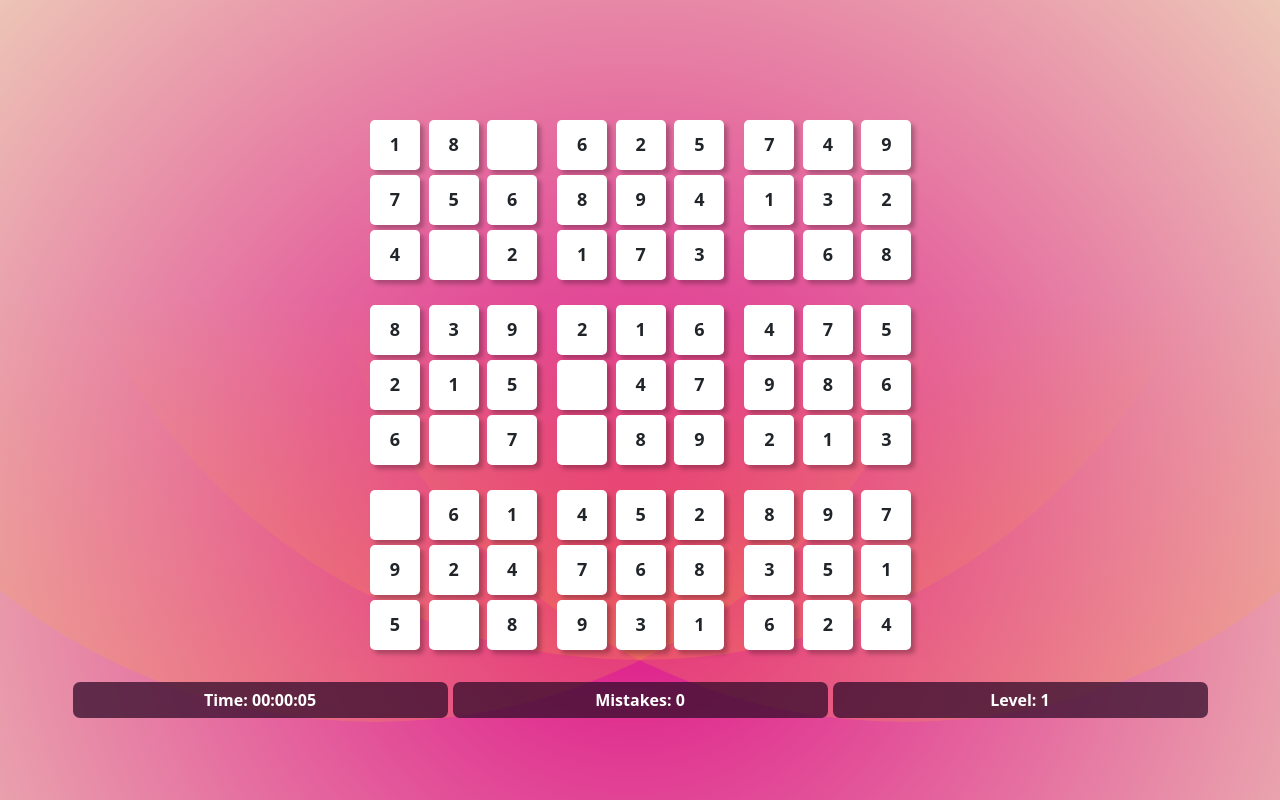
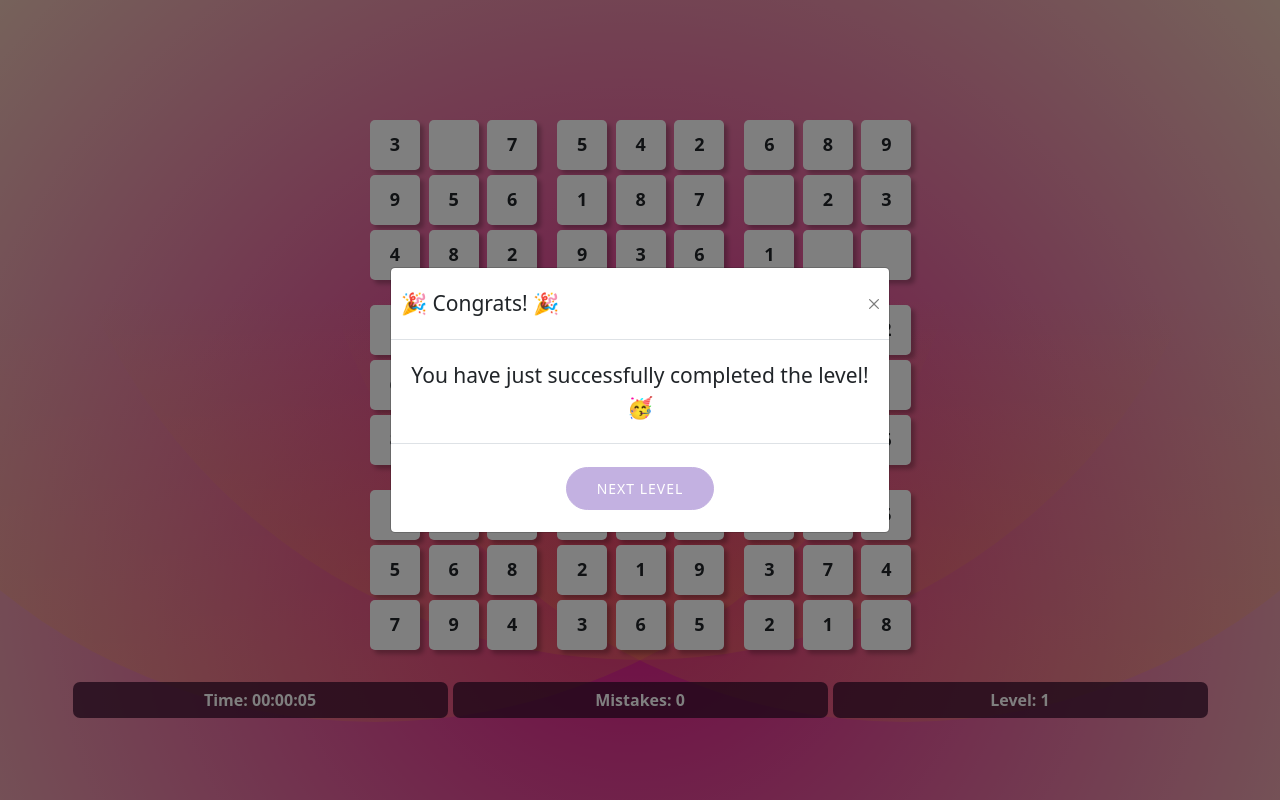
Before and after one commit to jklis2/Logic_Games_4Fun, a React (Create React App) app in the folder LogicGames4Fun/Client/: page /games/sudoku in a window 1280 px wide. Built offline with nearby package versions, Linux system fonts and the light colour scheme; no server answers.

Commit message:
Add storing score in sudoku

```diff
--- a/LogicGames4Fun/Client/src/Component/Games/Sudoku/SudokuGame.jsx
+++ b/LogicGames4Fun/Client/src/Component/Games/Sudoku/SudokuGame.jsx
@@ -7,15 +7,16 @@ import SudokuModal from "./SudokuModal";
 import ReactDOM from "react-dom";
 import Badge from "react-bootstrap/Badge";
 import { useTranslation } from "react-i18next";
+import { useScore } from "../../../Hooks/useScore";
 
 export const SudokuGame = () => {
   const [t] = useTranslation(["translation", "sudoku"]);
-  const level = localStorage.getItem("sudokuLvl") || 1;
+  const { level } = useScore("Sudoku", "sudokuLvl");
   const [mistakes, setMistakes] = useState(0);
   const [win, setWin] = useState(false);
   const [time, setTime] = useState(0);
   const [sudokuArr, setSudokuArr] = useState([]);
-  const [modalShow, setModalShow] = useState(false);
+  const [modalShow, setModalShow] = useState(true);
 
   useEffect(() => {
     if (win) {
@@ -23,8 +24,9 @@ export const SudokuGame = () => {
     }
   }, [win]);
 
-  useEffect(() => {
+  function generateSudoku(level) {
     const solvedArray = solveSudoku(level);
+    setSudokuArr([]);
     const newSudokuArr = [];
 
     for (let col = 0; col < 9; col++) {
@@ -33,15 +35,24 @@ export const SudokuGame = () => {
         newSudokuArr.push(new Sudoku(col, row, solvedArray[col][row], box));
       }
     }
+
     setSudokuArr(newSudokuArr);
+  }
+
+  useEffect(() => {
+    if (level) {
+      generateSudoku(level);
+    }
   }, [level]);
 
   useEffect(() => {
+    if (level) {
       const interval = setInterval(() => {
         setTime((prevSeconds) => prevSeconds + 1);
       }, 1000);
       return () => clearInterval(interval);
-  });
+    }
+  }, [level]);
 
   return (
     <>
@@ -59,7 +70,8 @@ export const SudokuGame = () => {
           <div className="row mt-5">
             <div className="col-md-4 p-1">
               <Badge className="w-100 p-3" bg="">
-              {t("sudoku.time")} {String(Math.trunc(time / 3600)).padStart(2, 0)}:
+                {t("sudoku.time")}{" "}
+                {String(Math.trunc(time / 3600)).padStart(2, 0)}:
                 {String(Math.trunc(time / 60)).padStart(2, 0)}:
                 {String(time % 60).padStart(2, 0)}
               </Badge>
@@ -85,6 +97,7 @@ export const SudokuGame = () => {
           resetArr={setSudokuArr}
           onHide={setModalShow}
           setTime={setTime}
+          generateSudoku={generateSudoku}
         />,
         document.getElementById("modal-root")
       )}
--- a/LogicGames4Fun/Client/src/Component/Games/Sudoku/SudokuModal.jsx
+++ b/LogicGames4Fun/Client/src/Component/Games/Sudoku/SudokuModal.jsx
@@ -2,18 +2,55 @@ import Modal from "react-bootstrap/Modal";
 import Button from "react-bootstrap/esm/Button";
 import { useNavigate } from "react-router-dom";
 import { useTranslation } from "react-i18next";
+import { useScore } from "../../../Hooks/useScore";
+import { useDispatch } from "react-redux";
+import { updateProfile } from "../../../Redux/thunks/updateProfile";
 
-const SudokuModal = ({ show, resetArr, onHide, setTime }) => {
+const SudokuModal = ({ show, resetArr, onHide, setTime, generateSudoku }) => {
   const navigate = useNavigate();
+  const dispatch = useDispatch();
+  const { level, scores, currentGame } = useScore("Sudoku", "sudokulvl");
 
   const [t] = useTranslation(["translation", "sudoku"]);
 
+  const hasScore =
+    currentGame && scores?.some((score) => score?.game === currentGame._id);
+
   const nextLevelHandler = () => {
     onHide();
-    const lvl = localStorage.getItem("sudokuLvl");
-    const newlvl = +lvl + 1;
-    localStorage.setItem("sudokuLvl", newlvl.toString());
+
+    if (localStorage.getItem("token")) {
+      if (hasScore) {
+        const updatedScores = scores.map((score) =>
+          score.game === currentGame._id
+            ? { ...score, result: level + 1 }
+            : score
+        );
+        dispatch(
+          updateProfile({
+            scores: updatedScores,
+          })
+        );
+      } else {
+        dispatch(
+          updateProfile({
+            scores: [
+              ...scores,
+              {
+                game: currentGame._id,
+                level: "none",
+                result: level,
+              },
+            ],
+          })
+        );
+      }
+    } else {
+      localStorage.setItem("sudokuLvl", level.toString());
+    }
+
     resetArr([]);
+    generateSudoku(level + 1);
     setTime(0);
     navigate("/games/sudoku");
   };
--- a/LogicGames4Fun/Client/src/Hooks/useScore.js
+++ b/LogicGames4Fun/Client/src/Hooks/useScore.js
@@ -18,9 +18,9 @@ export const useScore = (gameName, localStorageName) => {
     if (user) {
       setLevel(getLevel.result || 1);
     } else {
-      setLevel(Number(localStorage.getItem("memoryLvl")) || 1);
+      setLevel(Number(localStorage.getItem(localStorageName)) || 1);
     }
-  }, [scores, currentGame, user]);
+  }, [scores, currentGame, user, localStorageName]);
 
 
   return { games, scores, currentGame, level, setLevel };
```
Lines whose indentation alone changed are shown as unchanged.
